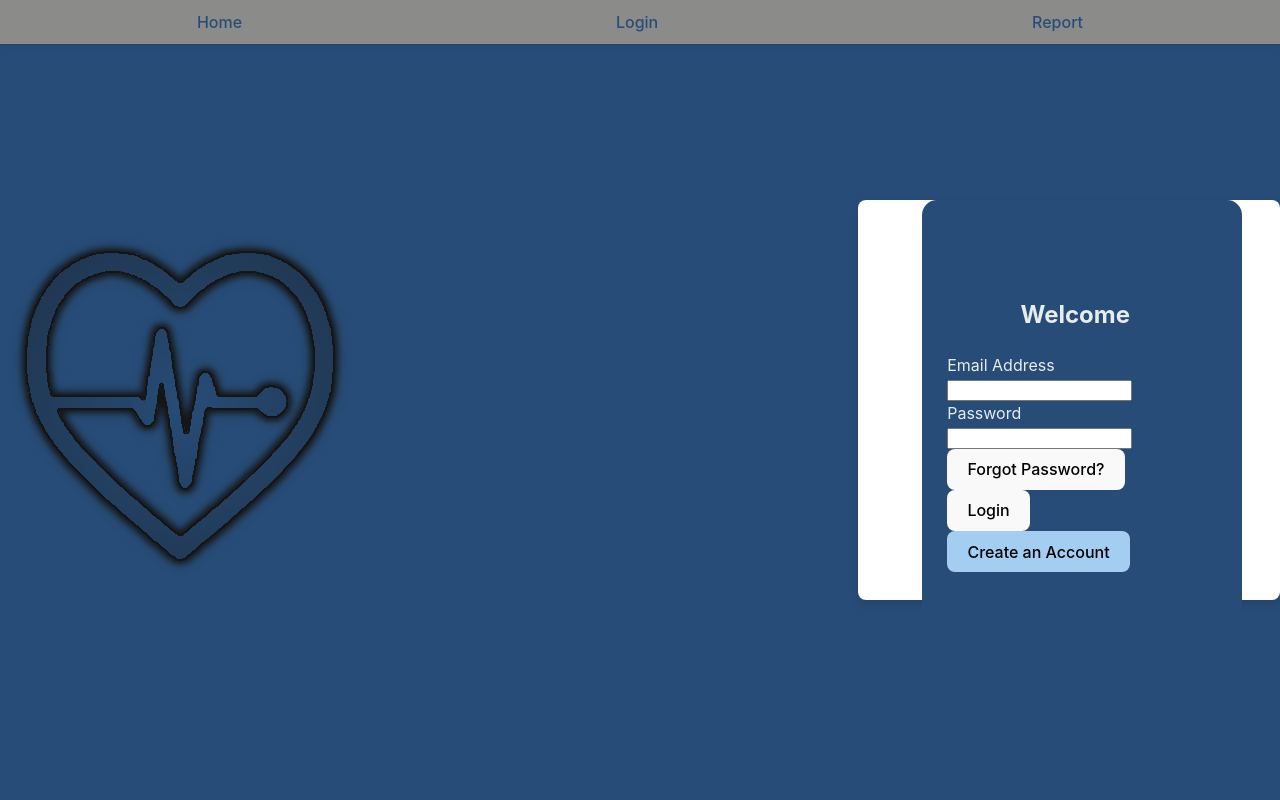
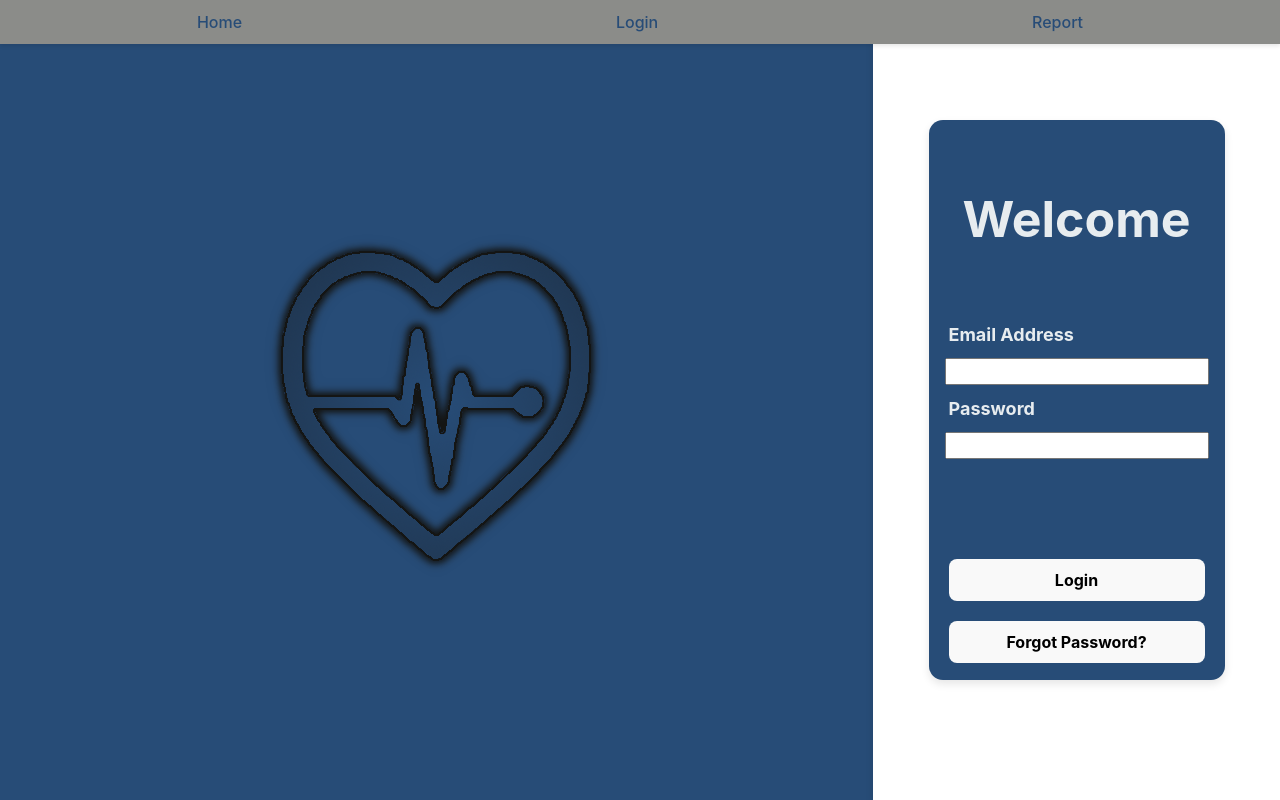
Before and after one commit to ehtsdeveloper/BiasDetector, a React (Vite) app in the folder biasdetector/: page /Login in a window 1280 px wide. Built offline with nearby package versions, Linux system fonts and the light colour scheme.

Commit message:
Login Page Branch

```diff
--- a/biasdetector/src/components/Login/Login.jsx
+++ b/biasdetector/src/components/Login/Login.jsx
@@ -13,19 +13,16 @@ const Login = () => {
                     <h2>Welcome</h2>
                     <form>
                     {/* EMAIL */}
-                        <div className = "login-credentials">
                     <label htmlFor = "email">Email Address</label>
                     <input type="email" id="email" name="email" required />
 
                     <label htmlFor = "password">Password</label>
                     <input type="password" id="password" name="password" required />
-                        </div>
+
                     {/* FORGOT PASSWORD & LOGIN BUTTONS */}
-                        <div className = "login-actions">
+                    <button type="submit" className="login-button">Login</button>
                     <button type="button" className="password-button">Forgot Password?</button>
-                            <button type="submit" className="login-button">Login</button>
                     <button type="button" className="create-button">Create an Account</button>
-                        </div>
                     </form>
                 </div>
             </div>
--- a/biasdetector/src/components/Login/LoginStyles.css
+++ b/biasdetector/src/components/Login/LoginStyles.css
@@ -8,46 +8,84 @@
   z-index: 1;
 }
 
+img {
+  margin: 20%;
+}
+
 .form-container {
   background-color: white;
-  width: 20vw; /* 20% of the viewport width */
-  height: 50vh; /* 50% of the viewport height */
-  padding-left: 5%;
-  padding-right: 8%;
-  border-radius: 8px;
+  width: 40vw; /*  40% viewport width */
+  height: 100vh;
+  display: flex;
+  justify-content: center;
+  align-items: center;
   box-shadow: 0 4px 8px rgba(0, 0, 0, 0.1);
-  margin-left: auto
+  margin-left: auto;
+  position: relative;
 }
 
 .login-form {
   background-color: #274C77 ;
   width: 20vw;
-  height: 50vh;
-  padding-left: 10%;
-  padding-right: 15%;
-  padding-top: 30%;
-  padding-bottom: 30%;
-  border-radius: 15px;
+  height: 65vh;
+  display: flex;
+  flex-direction: column;
+  justify-content: flex-start;
+  align-items: center;
+  border-radius: 14px;
+  box-shadow: 0 4px 8px rgba(0, 0, 0, 0.1);
+  position: relative;
+  padding: 20px; /* Optional: Add padding for spacing */
+  overflow: hidden;
 }
 
 .login-form h2 {
   text-align: center;
   color: #E7ECEF;
+  margin-bottom: 25%;
+  font-size: 50px;
+  font-weight: bold;
+
 }
 
 form{
+  flex-direction: column;
+  display: flex;
   justify-content: center;
+  align-items: center;
   color: #E7ECEF;
+  width: 100%; /* Ensure form takes full width of .login-form */
 }
 
-.login-action {
-  background-color: #E7ECEF;
-  color: #274C77;
+form label, form input {
+  width: 100%;
+  margin-bottom: 10px;
+  font-size: large;
+  font-weight: bold;
+
+}
+
+.login-button{
+  margin-top: 90px;
+  color: black;
+  padding: 10px;
+  margin-bottom: 10px;
+  font-weight: bold;
+  width: 100%; /* Set a fixed width for all buttons */
+
+}
+
+.password-button, .create-button {
+  color: black;
   cursor: pointer;
-  font-size: 10px;
+  padding: 10px;
+  margin-bottom: 10px;
+  margin-top: 10px;
+  font-weight: bold;
+  width: 100%; /* Set a fixed width for all buttons */
+
 }
 
 .create-button{
   background-color: #A3CEF1;
-  color: black;
 }
```
Lines whose indentation alone changed are shown as unchanged.
